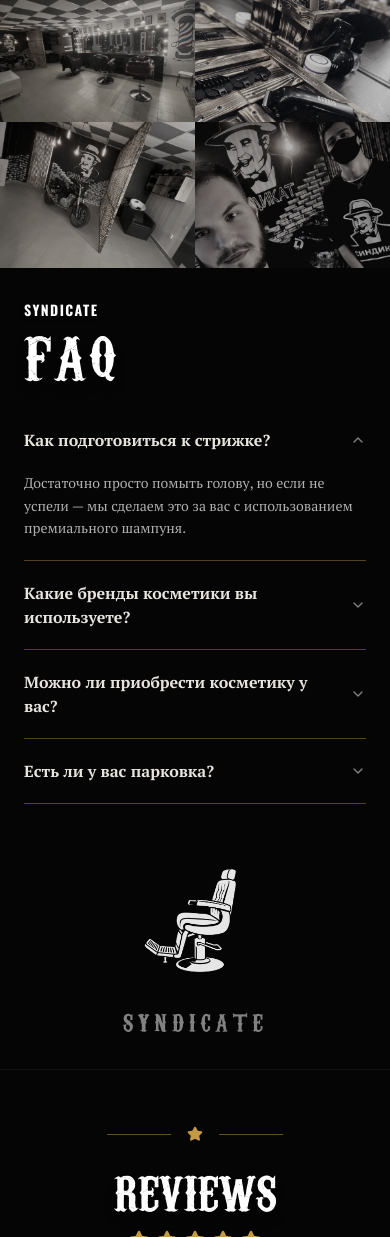
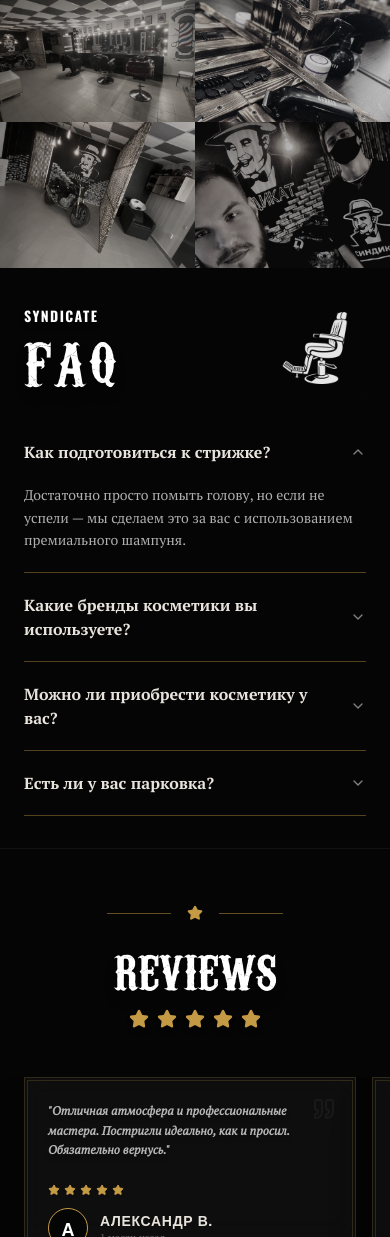
Before and after one commit to stripleef/syndicate, a React (Vite) app: page / in a window 390 px wide. Shown: the part 2838-4075 px from the top of the page. Built offline with nearby package versions, Linux system fonts and the light colour scheme; a web font is replaced by a local one.

Commit message:
Move FAQ chair to sit next to the title on mobile

```diff
--- a/src/App.jsx
+++ b/src/App.jsx
@@ -466,16 +466,19 @@ const FAQ = () => {
 
       <div className="max-w-[1400px] mx-auto flex flex-col md:flex-row gap-8 md:gap-20 items-center">
         {/* Left image/graphic */}
-        <div className="w-full md:w-5/12 flex flex-col items-center justify-center pt-4 order-2 md:order-1">
+        <div className="hidden md:flex w-full md:w-5/12 flex-col items-center justify-center pt-4 order-2 md:order-1">
            <img src={`${import.meta.env.BASE_URL}vector-chair.png`} alt="Vintage Chair" className="w-2/5 max-w-[150px] md:w-full md:max-w-[450px] object-contain mix-blend-screen opacity-90" />
            <div className="font-display text-2xl md:text-4xl tracking-[0.2em] text-white/50 mt-4 text-center uppercase">SYNDICATE</div>
         </div>
 
         {/* Right FAQ */}
         <div className="w-full md:w-7/12 order-1 md:order-2">
-          <div className="mb-6 md:mb-12">
-            <h4 className="font-oswald tracking-widest text-white font-bold uppercase text-sm mb-1 drop-shadow-md">SYNDICATE</h4>
-            <h2 className="font-display text-6xl md:text-8xl text-white tracking-wider drop-shadow-lg">FAQ</h2>
+          <div className="mb-6 md:mb-12 flex justify-between items-center">
+            <div>
+              <h4 className="font-oswald tracking-widest text-white font-bold uppercase text-sm mb-1 drop-shadow-md">SYNDICATE</h4>
+              <h2 className="font-display text-6xl md:text-8xl text-white tracking-wider drop-shadow-lg leading-none">FAQ</h2>
+            </div>
+            <img src={`${import.meta.env.BASE_URL}vector-chair.png`} alt="Vintage Chair" className="w-24 md:hidden object-contain mix-blend-screen opacity-90" />
           </div>
 
           <div className="space-y-0">
```
